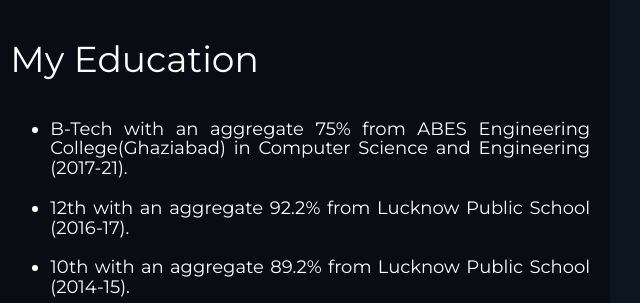
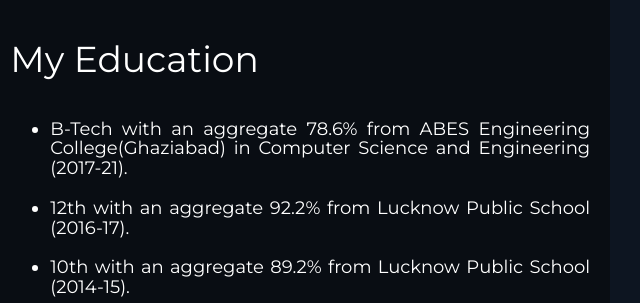
Before and after one commit to praveengupta1701/praveengupta1701.github.io, a plain HTML site: page index.html in a window 1280 px wide. Shown: the part 2360-2663 px from the top of the page, 96-736 px from the left. Drawn offline with nearby package versions, Linux system fonts and the light colour scheme; a script that the page names is missing.

Commit message:
Update index.html

```diff
--- a/index.html
+++ b/index.html
@@ -135,7 +135,7 @@
                     <br/>
                     <h4 style="color: white;">
                     <ul  class="text-justify" style="color: white;">
-                        <li>B-Tech with an aggregate 75% from ABES Engineering College(Ghaziabad) in Computer Science and Engineering (2017-21).<br></li>
+                        <li>B-Tech with an aggregate 78.6% from ABES Engineering College(Ghaziabad) in Computer Science and Engineering (2017-21).<br></li>
                         <br>
                       <li>12th with an aggregate 92.2% from Lucknow Public School (2016-17). <br></li>
                       <br>
```
